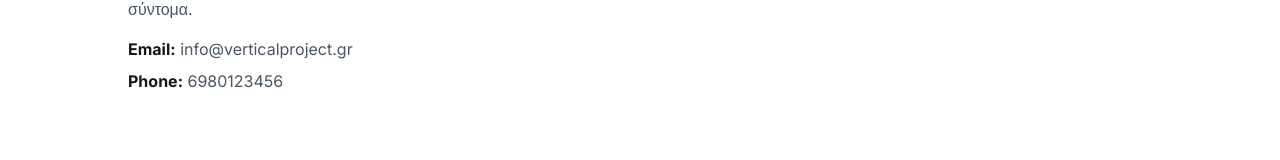
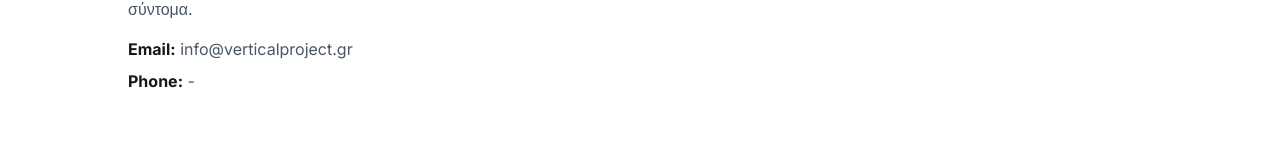
Before and after one commit to Tsagiannoudis/vertical-project, a Next.js app: page /contact in a window 1280 px wide. Shown: the part 443-603 px from the top of the page. Built offline with nearby package versions, Linux system fonts and the light colour scheme.

Commit message:
new contact page

```diff
--- a/src/components/contact/FormContact.tsx
+++ b/src/components/contact/FormContact.tsx
@@ -72,7 +72,7 @@ export default function FormContact() {
                 <p className="text-gray-600 mt-2 mb-4">Μπορείτε να μας βρείτε μέσω των Social Media ή να συμπληρώσετε την παρακάτω φόρμα επικοινωνίας και θα επικοινωνήσουμε μαζί σας σύντομα.</p>
                 <div className="space-y-2">
                     <p><strong>Email:</strong> <a href="mailto:info@verticalproject.gr" className="text-gray-600 hover:underline">info@verticalproject.gr</a></p>
-                    <p><strong>Phone:</strong> <a href="tel:+306980123456" className="text-gray-600 hover:underline">6980123456</a></p>
+                    <p><strong>Phone:</strong> <a href="tel:+306980123456" className="text-gray-600 hover:underline">-</a></p>
                 </div>
             </div>
 
```
